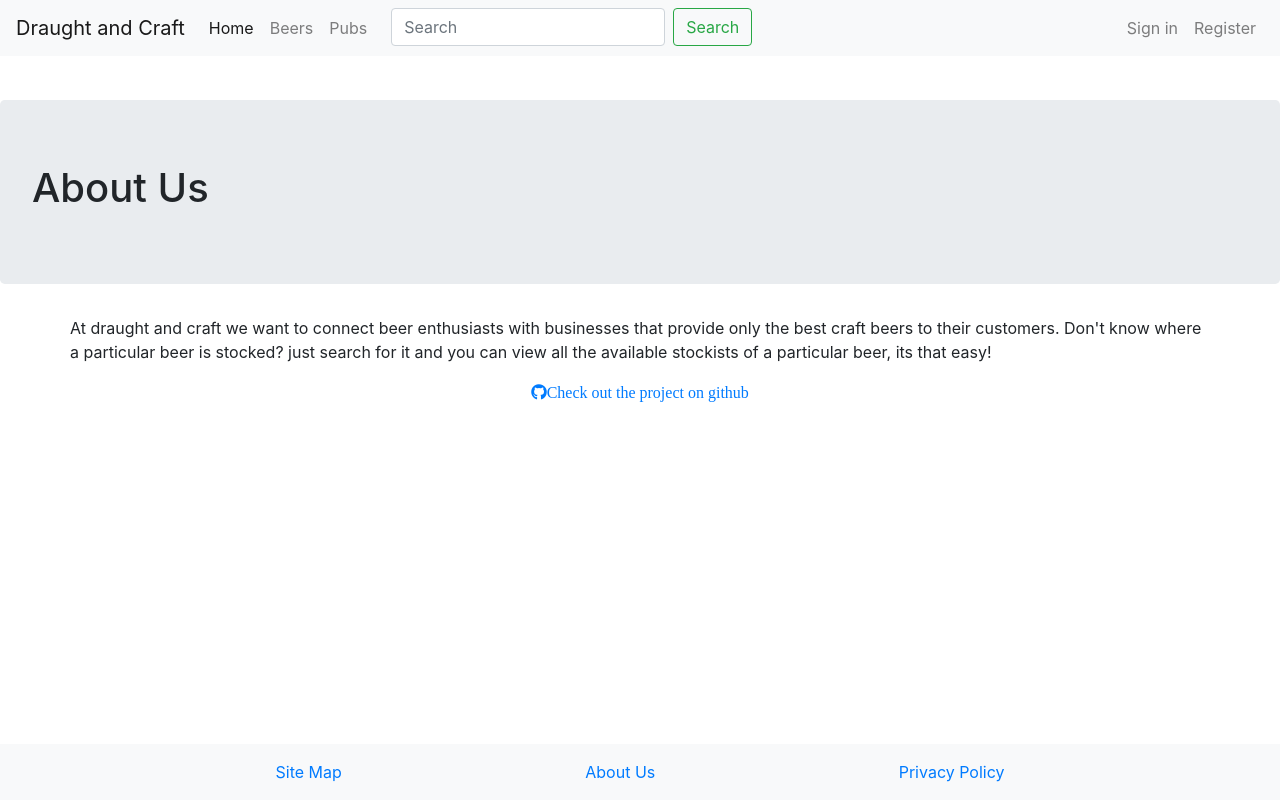
After one commit to David132639/draughtcraft, a Django app: page /draughtandcraft/about/ in a window 1280 px wide. The commit adds this page. Run offline with Django 3.2, Linux system fonts and the light colour scheme; some libraries are stand-ins or nearby versions.

Commit message:
moved template tag stuff and added about page

```diff
--- /dev/null
+++ b/dac/templatetags/dac_extras.py
@@ -0,0 +1,22 @@
+from django import template
+from django.template.defaultfilters import stringfilter
+import re
+register = template.Library()
+
+
+def getSplit(arg):
+	matches = [match.start(0) for match in re.finditer(" ",arg)]
+	matches.sort(key=lambda x: abs(x-250))
+	print(matches[0])
+	return matches[0]
+
+
+@register.filter
+@stringfilter
+def getShort(arg):
+	return arg[:getSplit(arg)]
+
+@register.filter
+@stringfilter
+def getLong(arg):
+	return arg[getSplit(arg):]
--- a/dac/views.py
+++ b/dac/views.py
@@ -191,7 +191,10 @@ def map_api(request,pub_slug):
 
 	response = {}
 	mime = 'application/json'
-	pub = Business.objects.get(slug=pub_slug)
+	try:
+		pub = Business.objects.get(slug=pub_slug)
+	except Business.DoesNotExist:
+		return HttpResponse(status=404)
 	response["lng"] = pub.lng
 	response["lat"] = pub.lat
 
--- /dev/null
+++ b/templates/dac/about.html
@@ -0,0 +1,33 @@
+{% extends 'dac/base.html' %}
+{% block title_block %}
+	About us
+{% endblock %}
+{% block body_block %}
+<link rel="stylesheet" href="https://use.fontawesome.com/releases/v5.7.2/css/all.css" integrity="sha384-fnmOCqbTlWIlj8LyTjo7mOUStjsKC4pOpQbqyi7RrhN7udi9RwhKkMHpvLbHG9Sr" crossorigin="anonymous">
+
+
+<div class="jumbotron"><h1>About Us</h1></div>
+
+<div class="container w-100">
+
+
+<div class="row justify-content-center">
+
+	<p> At draught and craft we want to connect beer enthusiasts with businesses that
+	provide only the best craft beers to their customers. Don't know where a particular
+	beer is stocked? just search for it and you can view all the available stockists
+	of a particular beer, its that easy!</p>
+
+
+
+	<a href="https://github.com/David132639/draughtcraft"><i class="fab fa-github">Check out the project on github</i></a>
+
+</div>
+
+
+
+
+</div>
+
+
+{% endblock %}
--- a/templates/dac/base.html
+++ b/templates/dac/base.html
@@ -94,7 +94,7 @@
   <nav class="navbar navbar-light bg-light fixed-bottom nav-fill">
       <div class="nav-link"></div>
       <a class="nav-link" href="#">Site Map</a>
-      <a class="nav-link" href="#">About Us</a>
+      <a class="nav-link" href="{% url 'about' %}">About Us</a>
       <a class="nav-link" href="#">Privacy Policy</a>
       <div class="nav-link"></div>
   </nav>
--- a/wad_team_project/settings.py
+++ b/wad_team_project/settings.py
@@ -89,9 +89,6 @@ TEMPLATES = [
                 'django.template.context_processors.media',
 
             ],
-            'libraries':{
-            'dac_extras': 'templatetags.dac_extras',
-            }
 
         },
     },
```
Also changed, not shown: dac/templatetags/__init__.py (added).
